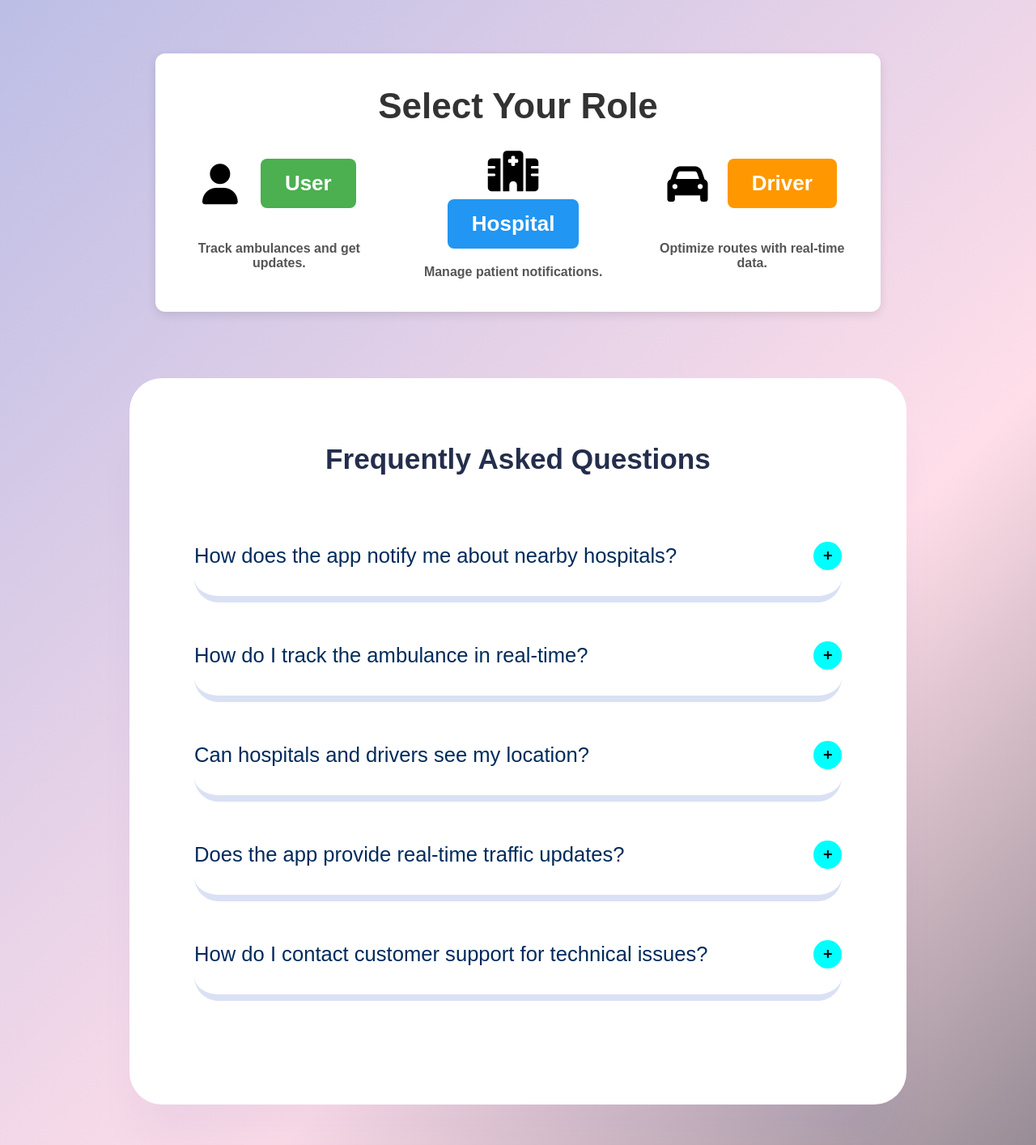
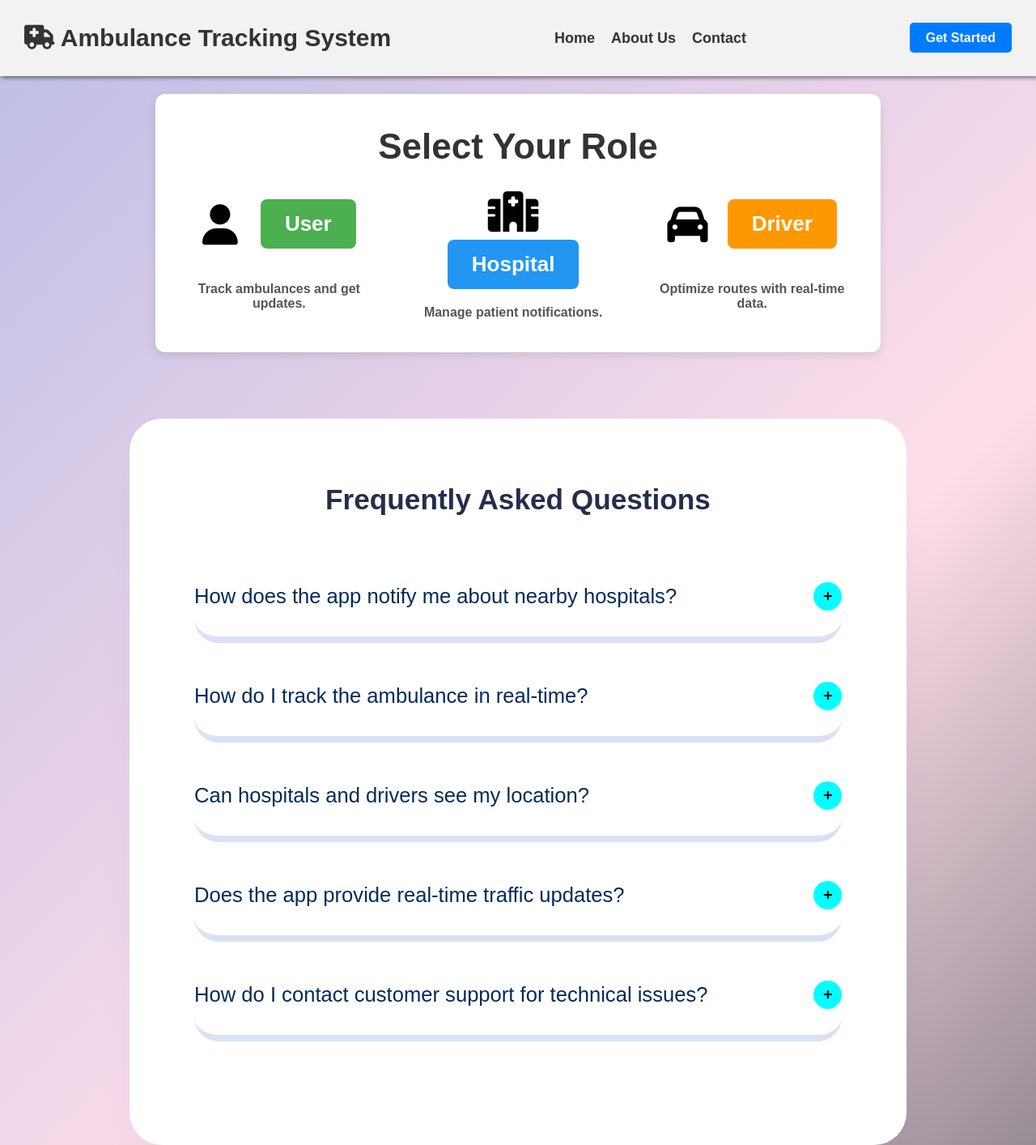
Before and after one commit to mansiruhil13/Bobble-AI, a Jekyll site: the page roles.html, which Jekyll copies as it is, in a window 1280 px wide. Shown: the whole page at 81% size. Built offline with Jekyll 4.4.1, drawn with Linux system fonts in a browser that asks for light colours; nearby versions of some CDN libraries.

Commit message:
add-header

```diff
--- a/roles.html
+++ b/roles.html
@@ -15,6 +15,23 @@
 
 <body>
     <div class="header">
+        <div class="logo">
+            <i class="fa-solid fa-truck-medical"></i>
+            <a href="index.html" class="logo">Ambulance Tracking System </a>
+
+        </div>
+        <nav class="navbar">
+            <ul>
+                <li><a href="index.html">Home</a></li>
+                <li><a href="about.html">About Us</a></li>
+                <li><a href="contact.html">Contact</a></li>
+
+            </ul>
+        </nav>
+        <div class="cta-button">
+            <a href="get-started.html" class="btn">Get Started</a>
+        </div>
+    </div>
 
     </div>
     <div class="role-selection">
--- a/src/css/roles.css
+++ b/src/css/roles.css
@@ -1,4 +1,3 @@
-/* General Reset */
 * {
     margin: 0;
     padding: 0;
@@ -18,9 +17,62 @@ body {
     flex-direction: column;
 }
 
+/* CSS Styles for Header */
+.header {
+    display: flex;
+    align-items: center;
+    justify-content: space-between;
+    padding: 30px;
+    background-color: #f2f2f2; /* Light gray background for header */
+    width: 100%;
+    position: absolute;
+    top: 0;
+    left: 0;
+    box-shadow: 2px 2px 5px rgba(0, 0, 0, 0.5);
+}
+
+.logo img {
+    height: 50px; /* Adjust height as needed */
+}
+
+.navbar ul {
+    list-style: none;
+    display: flex;
+    gap: 20px;
+}
+
+.navbar a {
+    text-decoration: none;
+    color: #333; /* Dark gray text color */
+    font-weight: bold;
+    font-size:18px ;
+}
+
+.cta-button .btn {
+    padding: 10px 20px;
+    background-color: #007bff; /* Bootstrap primary color */
+    color: white;
+    text-decoration: none;
+    border-radius: 5px;
+    font-weight: bold;
+}
+
+.cta-button .btn:hover {
+    background-color: #0056b3; /* Darker shade for hover effect */
+}
+.navbar a:hover{
+    border-bottom:2px solid #0F2027;
+}
+.logo{
+    font-size: 30px;
+    font-weight: 700;
+    font-family: "Nunito", sans-serif;
+    text-decoration: none;
+    color: #333;
+}
 /* Role Selection Container */
 .role-selection {
-    margin-top: 500px;
+    margin-top: 600px; /* Adjusted for header space */
     margin-bottom: 50px;
     background-color: white;
     padding: 40px;
@@ -71,7 +123,6 @@ body {
     font-weight: 700;
 }
 
-
 .user-btn {
     background-color: #4CAF50;
 }
@@ -104,11 +155,9 @@ body {
     0% {
         background-position: 0% 50%;
     }
-
     50% {
         background-position: 100% 50%;
     }
-
     100% {
         background-position: 0% 50%;
     }
@@ -139,7 +188,6 @@ body {
     font-size: 2.2rem;
     font-weight: 700;
     color: #242e4c;
-    text-align: center;
     margin-bottom: 4rem;
 }
 
@@ -197,6 +245,4 @@ body {
 footer p {
     margin: 10px 0 0 0;
     text-align: center;
-
-
 }
```
